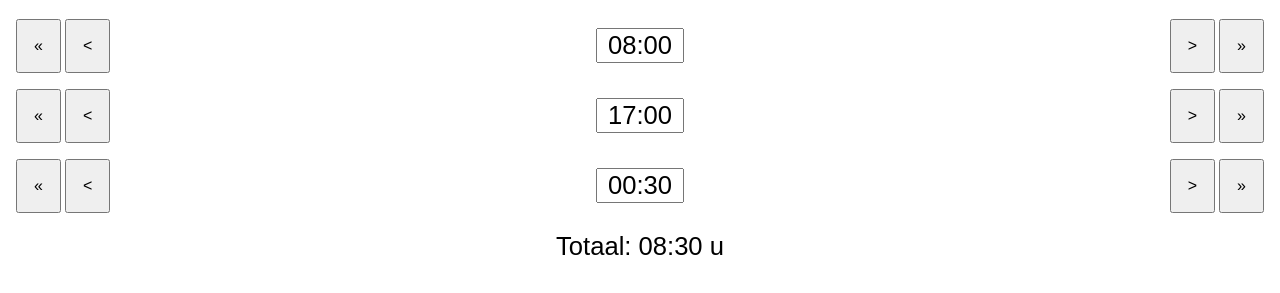
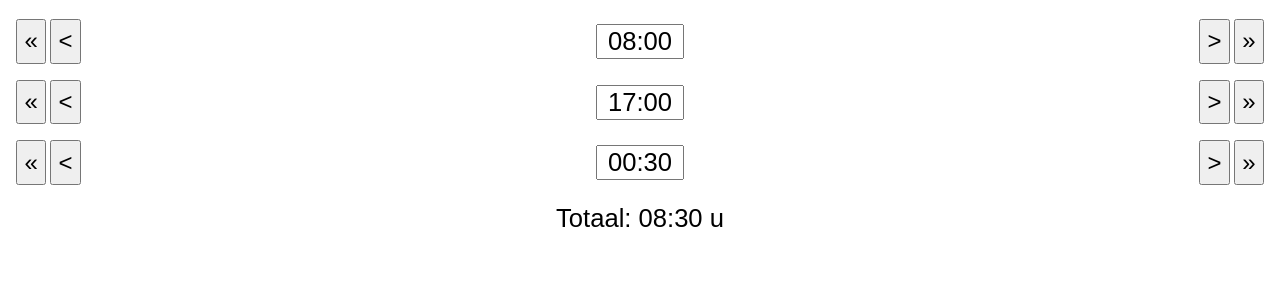
Before and after one commit to rubenjanno/uren-app, a plain HTML site: page index.html in a window 1280 px wide. Shown: the part 77-370 px from the top of the page. Drawn offline with Linux system fonts and the light colour scheme.

Commit message:
formatting

```diff
--- a/index.html
+++ b/index.html
@@ -29,8 +29,8 @@
       text-align: center;
     }
     button {
-      font-size: 1rem;
-      padding: 1rem;
+      font-size: 1.5rem;
+      padding: 0.4rem;
     }
     #totaal {
       font-size: 1.6rem;
```
